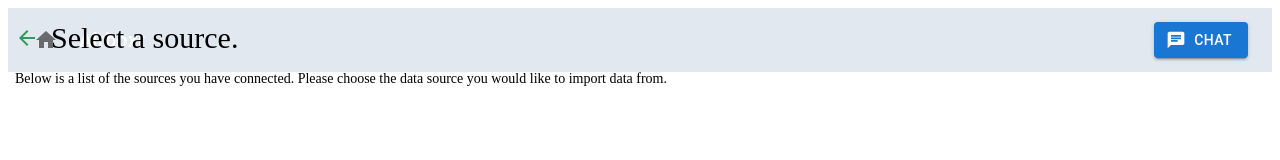
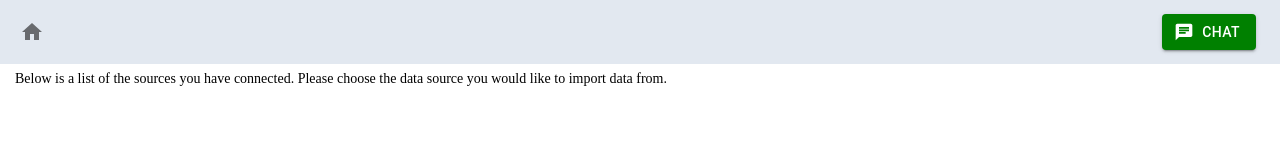
Before and after one commit to thatgirldorian/data-import-tool, a React (Create React App) app in the folder src/: page /SelectSourcePage in a window 1280 px wide. Shown: the top 160 px of the page. Built offline with nearby package versions, Linux system fonts and the light colour scheme; no server answers; the HTML template or start-up script is replaced by a standard one.

Commit message:
Fixed App Bar

```diff
--- a/package.json
+++ b/package.json
@@ -23,7 +23,7 @@
     "@types/react-dom": "latest",
     "assets": "3.0.1",
     "lodash": "^4.17.21",
-    "react": "latest",
+    "react": "^17.0.2",
     "react-dom": "latest",
     "react-router-dom": "^6.4.2",
     "typescript": "latest"
--- a/src/components/ApplicationBar.tsx
+++ b/src/components/ApplicationBar.tsx
@@ -7,27 +7,32 @@ import Button from '@mui/material/Button';
 import IconButton from '@mui/material/IconButton';
 import HomeIcon from '@mui/icons-material/Home';
 import ChatIcon from '@mui/icons-material/Chat';
+import { Link } from "react-router-dom"
 
 
 export default function ApplicationBar() {
 return (
+
     <Box sx={{ flexGrow: 1 }}>
-        <AppBar position="static"
-            style={{backgroundColor: "#e2e8f0", boxShadow: "none", marginBottom: "50px"}}
+        <AppBar position="fixed"
+            style={{backgroundColor: "#e2e8f0", boxShadow: "none", }}
             >
             <Toolbar>
+            <Link to="/">
                 <IconButton
-                size="small"
                     edge="start"
                     aria-label="menu"
-                sx={{ mr: 2 }}
+                    sx={{ mr: -2 }}
                 >
-                <HomeIcon style={{ color: "backgroundColor"}}/>
+                    <HomeIcon />
                 </IconButton>
+            </Link>
+
+
+
             <Typography variant="h6" component="div" sx={{ flexGrow: 1 }}>
-            Airboxr
         </Typography>
-            <Button variant="contained" startIcon={<ChatIcon />}>
+            <Button variant="contained" startIcon={<ChatIcon />}  style={{ borderRadius: "4px", backgroundColor: "green"}}>
                 Chat
             </Button>
             </Toolbar>
--- a/src/components/DataSources.tsx
+++ b/src/components/DataSources.tsx
@@ -52,7 +52,7 @@ export const TitlebarGridList: React.FunctionComponent<TileProps> = (props) => {
         const [datasources, setDatasources] = React.useState<DataSource[]>(
         datasource
         );
-        const [search, setSearch] = React.useState("");
+        // const [search, setSearch] = React.useState("");
 
         React.useEffect(() => setDatasources(datasource), [datasource]);
 
@@ -91,15 +91,8 @@ export const TitlebarGridList: React.FunctionComponent<TileProps> = (props) => {
             position: "absolute",
             bottom: 0,
             right: 0,
-            border: 0,
+            border: "3px solid red",
             color: "black"
-        },
-        search: {
-            "border-radius": "5px",
-            width: "100%",
-            "box-shadow": "none",
-            border: "1px solid lightgray",
-            "margin-bottom": "30px",
         },
         name: {
             padding: "5px 0 0 5px"
@@ -125,7 +118,8 @@ export const TitlebarGridList: React.FunctionComponent<TileProps> = (props) => {
         };
 
         let filteredData = datasources.filter((dataSource) =>
-        dataSource.name.toLowerCase().includes(search.toLowerCase())
+            dataSource.name
+
         );
 
         return (
@@ -145,6 +139,7 @@ export const TitlebarGridList: React.FunctionComponent<TileProps> = (props) => {
                     <IconButton
                         className={classes.button}
                         onClick={() => toggle(tile.id)}
+                        // onClick={() => navigate('/SelectTablePage') }
                     >
                         {tile.isFavorited ? <FavoriteIcon /> : <FavoriteBorderIcon />}
                     </IconButton>
--- a/src/components/SelectSourcePage.tsx
+++ b/src/components/SelectSourcePage.tsx
@@ -37,12 +37,8 @@ const SelectSourcePage = () => {
     const [isLoading, setIsLoading] = useState(false);
     const [dataSources, setDataSources] = useState<DataSource[]>([]);
 
-    const token = "eyJhbGciOiJIUzI1NiIsInR5cCI6IkpXVCJ9.eyJlbWFpbCI6ImFwcGxpY2FudEBhaXJib3hyLmNvbSIsImlhdCI6MTY2NjkwNzg3OCwiZXhwIjoxNjY2OTA5Njc4fQ.pXTK2Ltqo-xUSY2EiykNASoQWQhQ2dFMTf3zoHHWY4M"
 
-
-
-
-
+    const token = "eyJhbGciOiJIUzI1NiIsInR5cCI6IkpXVCJ9.eyJlbWFpbCI6ImFwcGxpY2FudEBhaXJib3hyLmNvbSIsImlhdCI6MTY2Njk1NzQ0NiwiZXhwIjoxNjY2OTU5MjQ2fQ.TS0Xp-9auND1lJjMCDrG3Kt5V31w5CeMxlRgfx13zpo"
 
 
     const fetchSources = () => {
@@ -64,9 +60,16 @@ const SelectSourcePage = () => {
             if (response.statusCode) {
                 setError(response.message);
             } else {
-                    response.push({ id: 13, name: "MailChimp", tables: response.tables.map(({ id, title}) => {
+                    response.push({ id: 13, name: "MailChimp", tables: response.map(({id, title} : { id: string | number; title: string}) => {
                         id
                         title
+                        // isIndented: this.isIndented(title)
+
+                        // response.push({ id: response.id, name: response, title: "", tables: response.map(({id, title} : { id: string | number; title: string}) => {
+                        //     id
+                        //     title
+                        //     console.log(title)
+
                     })
                 });
 
@@ -110,10 +113,7 @@ const SelectSourcePage = () => {
             <TitlebarGridList datasource={dataSources} isLoaded={isLoaded} />
             )}
         </FixedMiddleBodyWithVerticalScroll>
-        {/* <FixedBottomProminentButton
-            title="Test / Debug"
-            // onClick={() => fetchSources()}
-        /> */}
+
                     </PageContainer>
     )
 
```
Also changed, not shown: 1 other file (tests, documents, lock files or other folders). Lines whose indentation alone changed are shown as unchanged.
